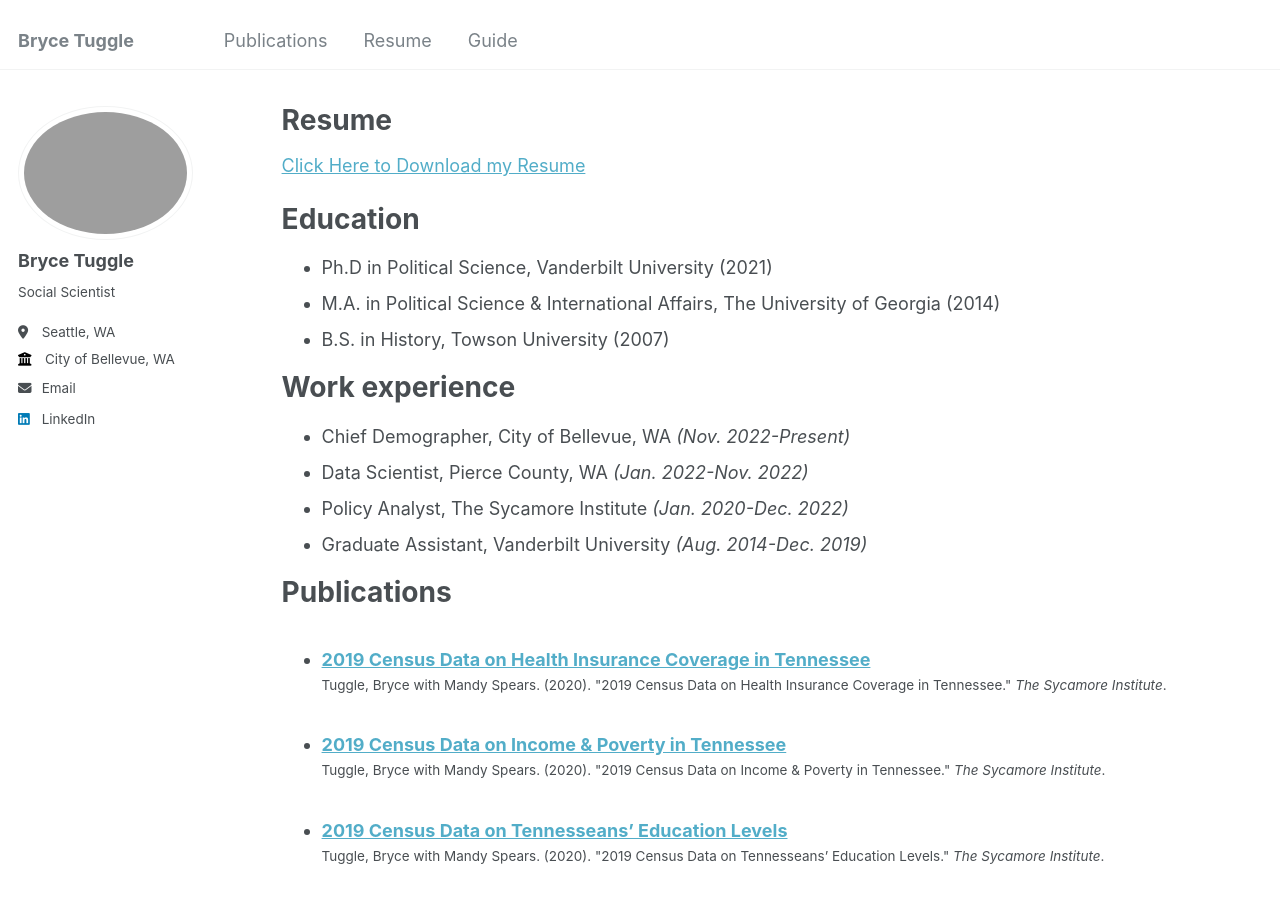
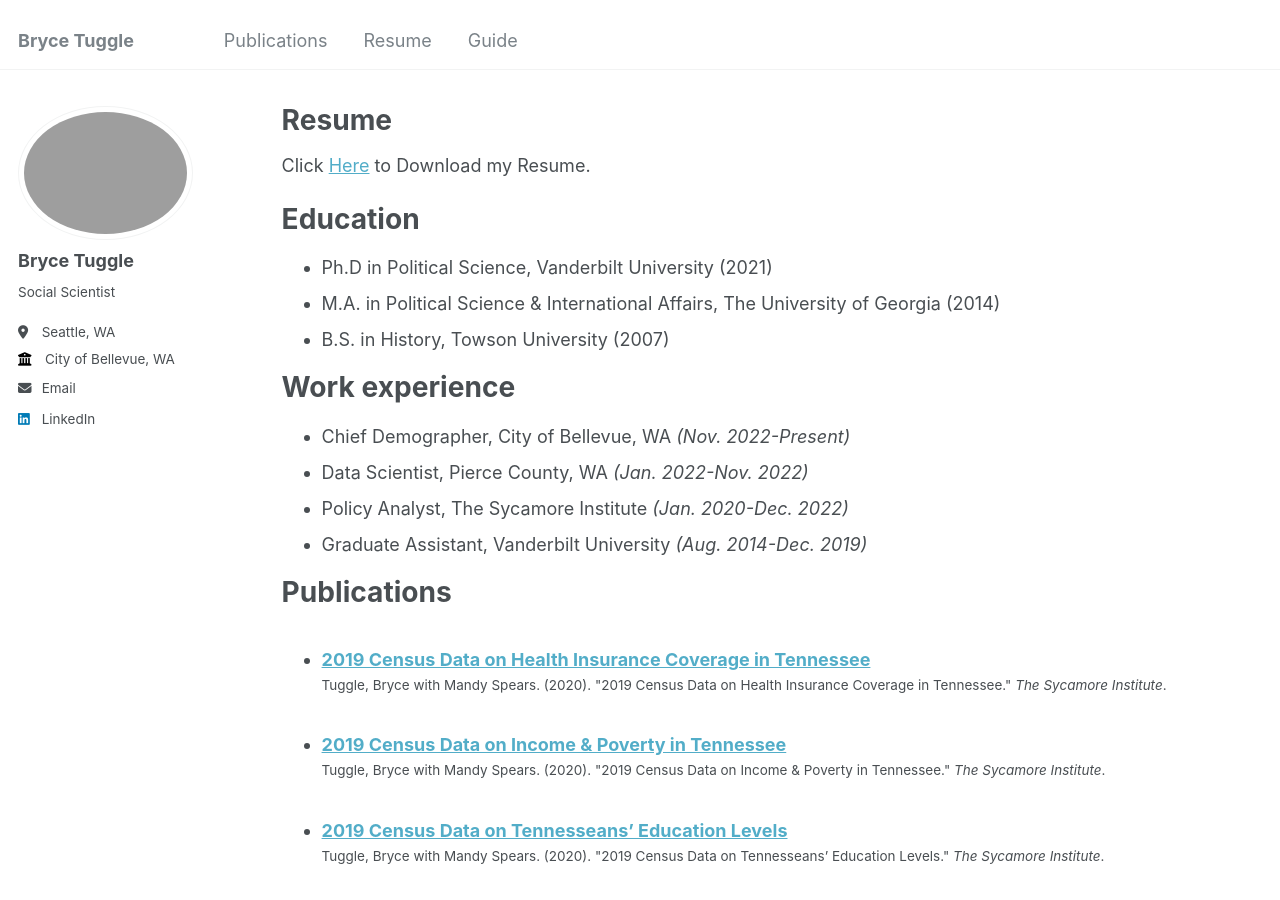
Before and after one commit to bwtuggle/bwtuggle.github.io, a Jekyll site: the page built from _pages/cv.md, in a window 1280 px wide and 900 px high. Built offline with Jekyll 4.4.1, drawn with Linux system fonts in a browser that asks for light colours.

Commit message:
Update cv.md

```diff
--- a/_pages/cv.md
+++ b/_pages/cv.md
@@ -9,7 +9,7 @@ redirect_from:
 
 {% include base_path %}
 
-[Click Here to Download my Resume](https://github.com/bwtuggle/bwtuggle.github.io/blob/master/files/Bryce%20Williams-Tuggle%20Website%20Resume.pdf)
+Click [Here](https://github.com/bwtuggle/bwtuggle.github.io/blob/master/files/Bryce%20Williams-Tuggle%20Website%20Resume.pdf) to Download my Resume.
 
 Education
 ======
```
